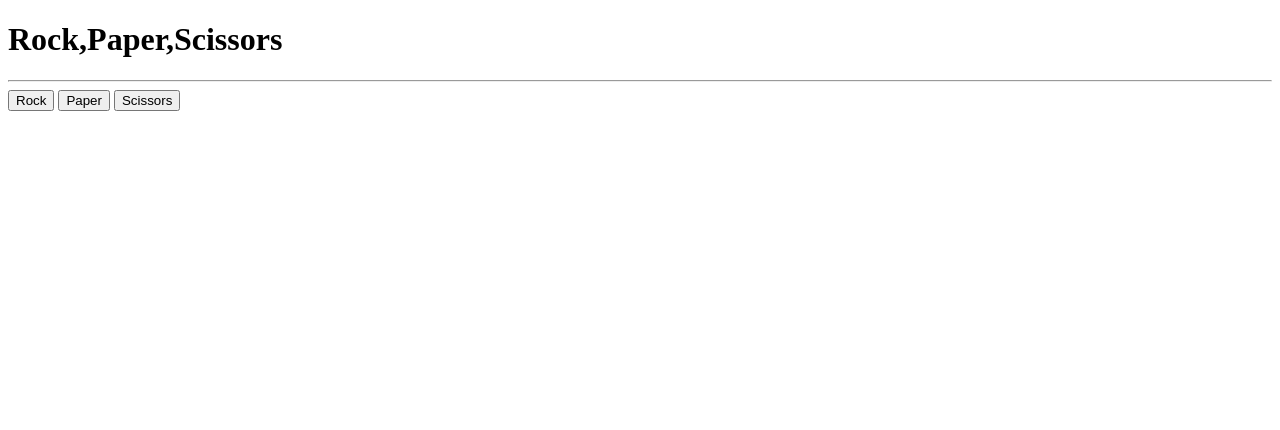
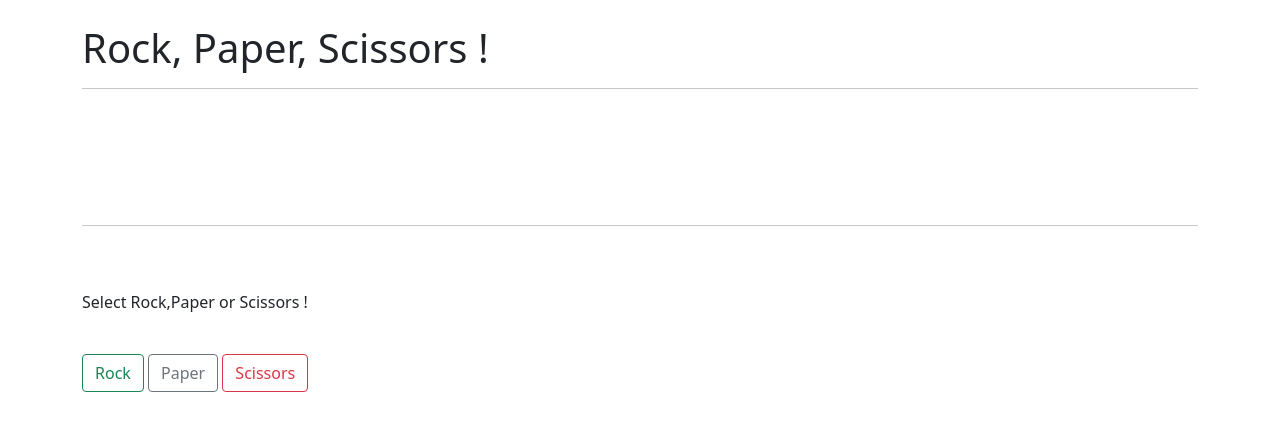
Before and after one commit to hmdhszd/Rock-Paper-Scissors-Game-in-Golang---WebBase, a plain HTML site: page index.html in a window 1280 px wide. Drawn offline with nearby package versions, Linux system fonts and the light colour scheme.

Commit message:
modified:   index.html

```diff
--- a/index.html
+++ b/index.html
@@ -4,16 +4,37 @@
     <meta charset="UTF-8">
     <meta http-equiv="X-UA-Compatible" content="IE=edge">
     <meta name="viewport" content="width=device-width, initial-scale=1.0">
+    <!-- Bootstrap CSS only -->
+    <link href="https://cdn.jsdelivr.net/npm/bootstrap@5.1.3/dist/css/bootstrap.min.css" rel="stylesheet" integrity="sha384-1BmE4kWBq78iYhFldvKuhfTAU6auU8tT94WrHftjDbrCEXSU1oBoqyl2QvZ6jIW3" crossorigin="anonymous">
     <title>Rock,Paper,Scissors</title>
 </head>
+
 <body>
-    <h1>Rock,Paper,Scissors</h1>
-    <hr>
+
+    <div class="container">
+
+        <h1 class="mt-4">Rock, Paper, Scissors !</h1>
+        <hr>
+
+        <p id="player_choise">&nbsp;</p>
+        <p id="computer_choise">&nbsp;</p>
+        <p id="round_result">&nbsp;</p>
+
+        <hr>
 
 
+        <br>
+        <br>
+        <p>Select Rock,Paper or Scissors !</p>
 
-    <button>Rock</button>
-    <button>Paper</button>
-    <button>Scissors</button>
+
+        <br>
+
+        <button class="btn btn-outline-success">Rock</button>
+        <button class="btn btn-outline-secondary">Paper</button>
+        <button class="btn btn-outline-danger">Scissors</button>
+
+    </div>
+
 </body>
 </html>
```
